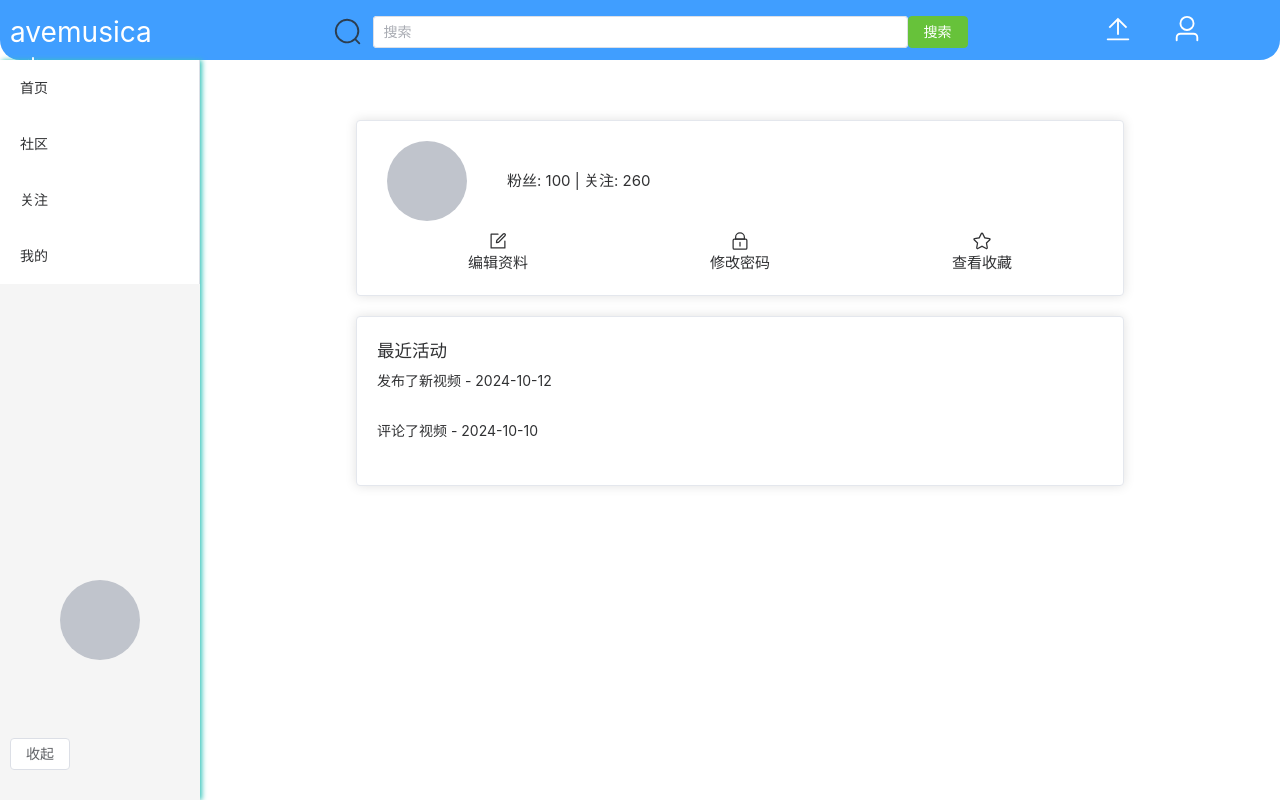
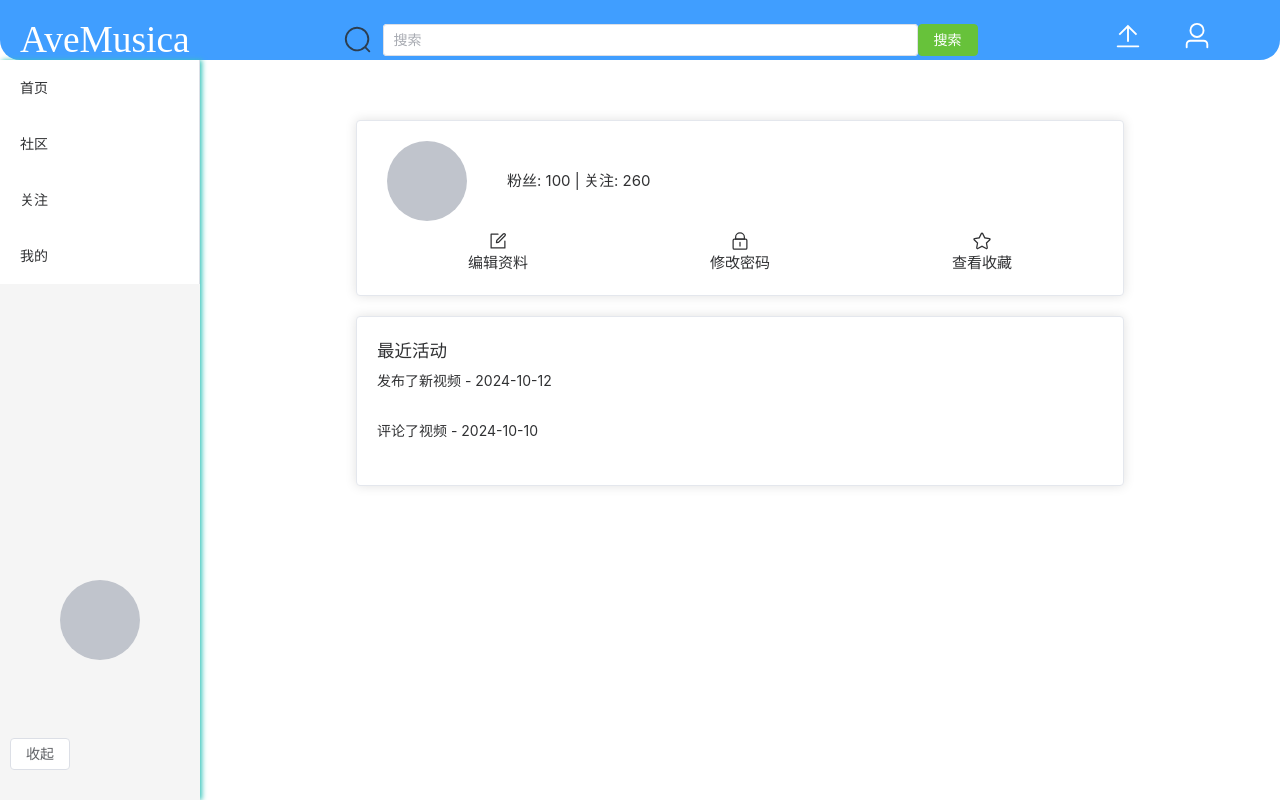
Before and after one commit to 2014462166/avemusica, a Vue app: page /user in a window 1280 px wide. Built offline with nearby package versions, Linux system fonts and the light colour scheme; no server answers; sample sign-in values are in the browser's storage.

Commit message:
fix:增加了home滚动条

```diff
--- a/src/components/header/myheader.vue
+++ b/src/components/header/myheader.vue
@@ -30,7 +30,7 @@ function logout() {
   <el-header class="custom-header">
     <el-row :gutter="10" align="middle">
       <el-col :span="4" class="header-text">
-        <h1 @click="router.push({path: '/home'})">avemusica</h1>
+        <h1 style="font-family:'Vladimir Script',serif " @click="router.push({path: '/home'} )">AveMusica</h1>
       </el-col>
 
       <el-col :span="2"></el-col>
@@ -74,9 +74,9 @@ function logout() {
 
 .header-text {
   color: white;
-  font-size: x-large;
+  font-size: xx-large;
   text-align: left;
-  margin-left: 10px;
+  margin-left: 20px;
 }
 
 .search-container {
--- a/src/pages/home/home.vue
+++ b/src/pages/home/home.vue
@@ -1,10 +1,10 @@
+
 <script setup lang="ts">
 import mySidebar from "../../components/sidebar/mysidebar.vue";
-import { onMounted, ref, computed } from "vue";
+import { onMounted, ref } from "vue";
 import { router } from "@/router/index.ts";
 import { musicsPageInfo, MusicsInfo } from "@/api/music.ts";
 import { userInfo } from "@/api/user";
-import Header from "../../components/header/myheader.vue";
 
 const musicList = ref([] as MusicsInfo[]);
 const currentPage = ref(1);
@@ -13,31 +13,33 @@ const totalItems = ref(0);
 const username = ref("");
 const playingAudio = ref<HTMLAudioElement | null>(null); // 用于存储当前播放的音频
 
-const musics = [{
+const musics = [
+  {
     id: 1,
     music: "../assets/music1.mp3",
     img: "https://tse4-mm.cn.bing.net/th/id/OIP-C.EFicPtAHO163Ohcxg1G-mAHaJM?w=148&h=184&c=7&r=0&o=5&dpr=1.5&pid=1.7",
-  title: "MerryChristmas",
+    title: "Merry Christmas",
     author: "坂本龙一",
-}, {
+  },
+  {
     id: 2,
     music: "../assets/Avid.mp3",
     img: "https://tse1-mm.cn.bing.net/th/id/OIP-C.Wc82Jp8UNmu8z3cgFNZJigAAAA?w=186&h=186&c=7&r=0&o=5&dpr=1.5&pid=1.7",
     title: "Avid",
-  author: "泽野弘之"
-}];
+    author: "泽野弘之",
+  },
+];
 
 function loadMusics(page) {
   musicsPageInfo(page - 1, pageSize.value).then(res => {
     totalItems.value = res.data.result.totalElements;
     musicList.value = res.data.result.content;
-    console.log(res.data.result.content)
+    console.log(res.data.result.content);
   });
 }
 
 function handlePageChange(page) {
   currentPage.value = page;
-  console.log(page,pageSize.value)
   loadMusics(currentPage.value);
 }
 
@@ -68,9 +70,8 @@ function handleAudioPlay(audioElement: HTMLAudioElement) {
   }
   playingAudio.value = audioElement; // 更新当前播放的音频
 }
+</script>
 
-
-</script>
 
 <template>
   <el-container>
@@ -92,12 +93,12 @@ function handleAudioPlay(audioElement: HTMLAudioElement) {
         </el-col>
       </el-row>
 
-      <el-row :gutter="20">
+      <el-row :gutter="20" class="music-list">
         <el-col :span="12" v-for="music in musicList" :key="music.id">
           <el-card style="width: 100%">
             <el-row>
               <el-col :span="8">
-                <router-link :to="{path:'/user/userIntroduction',query:{username:music.username}}">
+                <router-link :to="{ path: '/user/userIntroduction', query: { username: music.username } }">
                   <el-image style="width: 50%; height: 100px; border-radius: 6px" :src="music.imgUrl" :fit="'cover'" />
                 </router-link>
               </el-col>
@@ -176,4 +177,10 @@ audio {
 el-col {
   margin-bottom: 20px;
 }
+
+/* New styles for scrolling */
+.music-list {
+  max-height: 500px; /* Adjust height as needed */
+  overflow-y: auto; /* Enable vertical scrolling */
+}
 </style>
```
Lines whose indentation alone changed are shown as unchanged.
